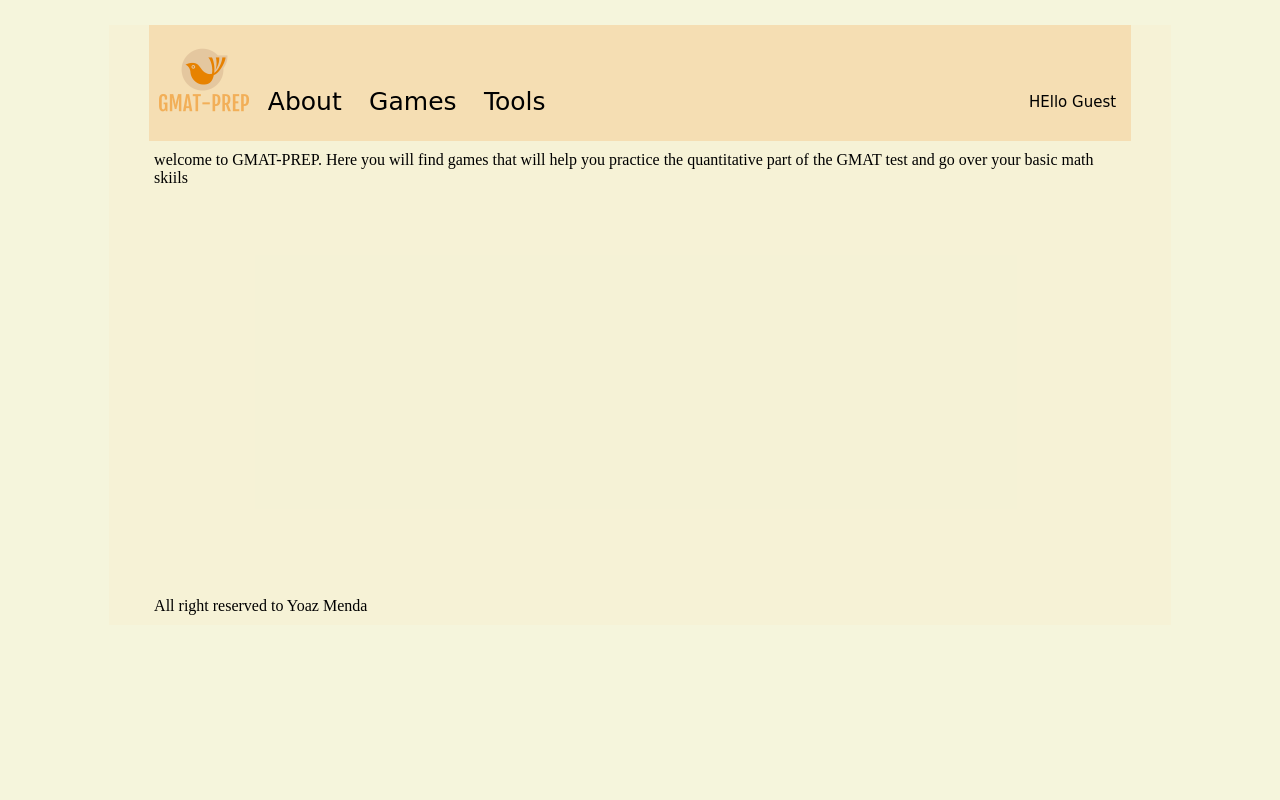
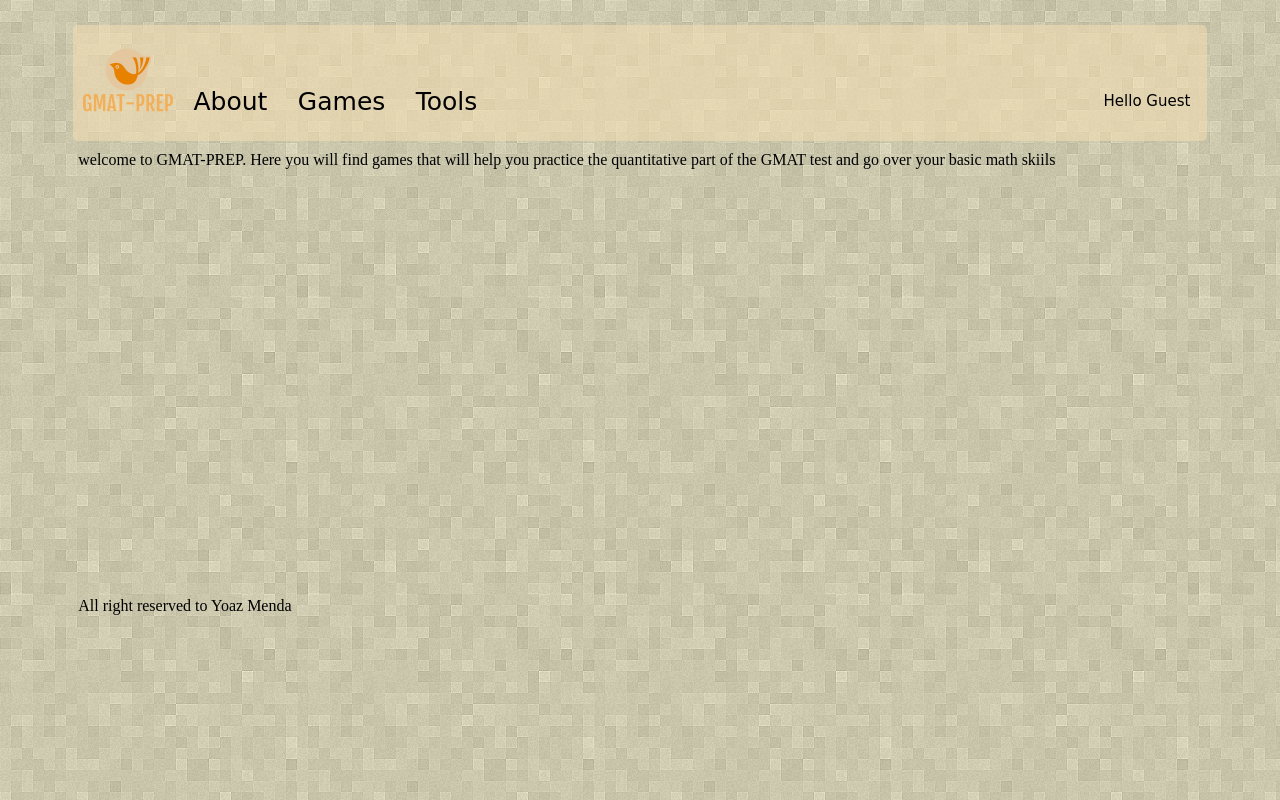
Before and after one commit to yoazmenda/gmat-prep, a plain HTML site: page index.html in a window 1280 px wide. Drawn offline with Linux system fonts and the light colour scheme.

Commit message:
add more styles

```diff
--- /dev/null
+++ b/css/style.css
@@ -0,0 +1,65 @@
+body {
+    background-color: beige;
+    background-image: url("../img/background.png");
+}
+
+#app {
+    position: relative;
+    margin-left: 2%;
+    margin-right: 2%;
+    margin-top: 2%;
+    height: 600px;
+}
+
+.container {
+    margin-left: 40px;
+    margin-right: 40px;
+    margin-top: 5px;
+    padding: 5px;
+}
+
+.container.footer {
+    position: absolute;
+    bottom: 5px;
+}
+
+.navbar {
+    position: relative;
+    background-color: #f5deb391;
+    border-radius: 5px;
+}
+
+.navitem {
+    /* border: tomato 2px solid; */
+    font-family: 'Balsamiq Sans', cursive;
+    font-size: 25px;
+    position: relative;
+    bottom: 20px;
+    display: inline;
+    margin: 1%;
+}
+
+.navitem.user {
+    position: absolute;
+    right: 5px;
+    font-size: 15px;
+}
+
+.navitem:hover {
+    cursor: pointer;
+    background-color: tan;
+    border-radius: 5px 5px;
+}
+
+.logo {
+    display: inline;
+}
+
+.logo:hover {
+    cursor: pointer;
+}
+
+#logoImg {
+    width: 100px;
+    height: 100px;
+}
--- a/index.html
+++ b/index.html
@@ -13,71 +13,9 @@
     <meta name="description" content="">
     <meta name="viewport" content="width=device-width, initial-scale=1">
     <link rel="icon" type="image/png" href="./img/favicon.png">
+    <link rel="stylesheet" href="./css/style.css">
     <style>
-        body {
-            background-color: beige;
-        }
 
-        #app {
-            position: relative;
-            background-color: #f5deb326;
-            margin-left: 8%;
-            margin-right: 8%;
-            margin-top: 2%;
-            height: 600px;
-        }
-
-        .container {
-            /* border: solid steelblue 1px; */
-            margin-left: 40px;
-            margin-right: 40px;
-            margin-top: 5px;
-            padding: 5px;
-        }
-
-        .container.footer {
-            position: absolute;
-            bottom: 5px;
-        }
-
-        .navbar {
-            position: relative;
-            background-color: wheat;
-        }
-
-        .navitem {
-            /* border: tomato 2px solid; */
-            font-family: 'Balsamiq Sans', cursive;
-            font-size: 25px;
-            position: relative;
-            bottom: 20px;
-            display: inline;
-            margin: 1%;
-        }
-
-        .navitem.user {
-            position: absolute; right: 5px;
-            font-size: 15px;
-        }
-
-        .navitem:hover {
-            cursor: pointer;
-            background-color: tan;
-            border-radius: 5px 5px;
-        }
-
-        .logo {
-            display: inline;
-        }
-
-        .logo:hover {
-            cursor: pointer;
-        }
-
-        #logoImg {
-            width: 100px;
-            height: 100px;
-        }
     </style>
 </head>
 
@@ -100,7 +38,7 @@
                 Tools
             </div>
             <div class="navitem user">
-                HEllo Guest
+                Hello Guest
             </div>
         </div>
         <div class="container content">
@@ -113,7 +51,7 @@
         </div>
 
     </div>
-    <script src="" async defer></script>
+    <script src="js/app.js" defer></script>
 </body>
 
 </html>
--- /dev/null
+++ b/js/app.js
@@ -0,0 +1,20 @@
+docReady(function() {
+    // DOM is loaded and ready for manipulation here
+    console.log("ready");
+    document.getElementsByClassName("logo")[0].addEventListener('click', function(){
+        window.location.reload(false);
+    });
+
+
+});
+
+
+function docReady(fn) {
+    // see if DOM is already available
+    if (document.readyState === "complete" || document.readyState === "interactive") {
+        // call on next available tick
+        setTimeout(fn, 1);
+    } else {
+        document.addEventListener("DOMContentLoaded", fn);
+    }
+}
```
Also changed, not shown: img/background.png (added), img/bg2.png (added).
